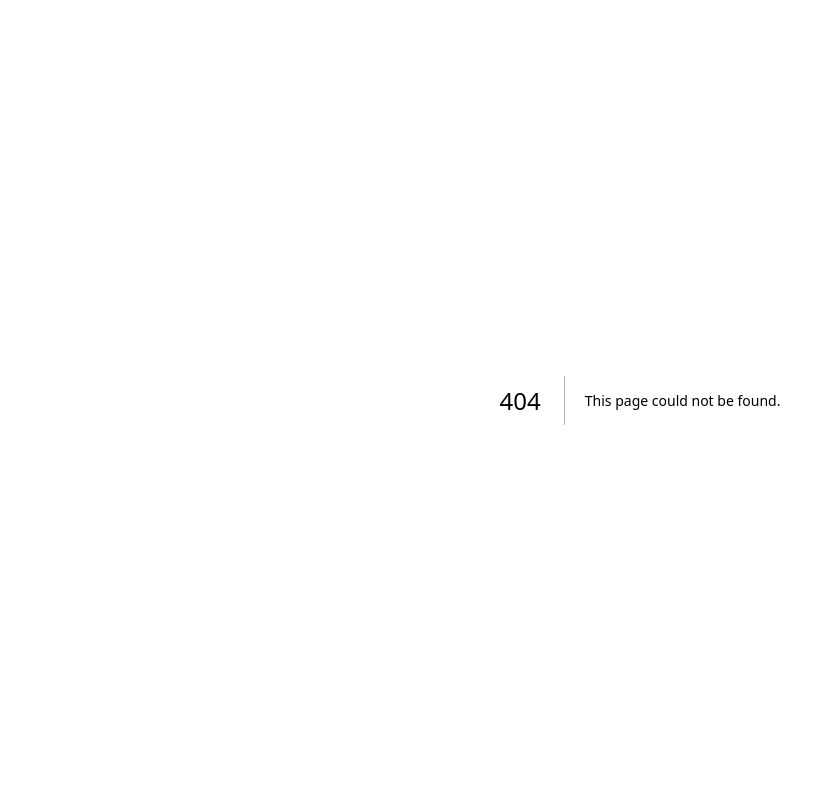
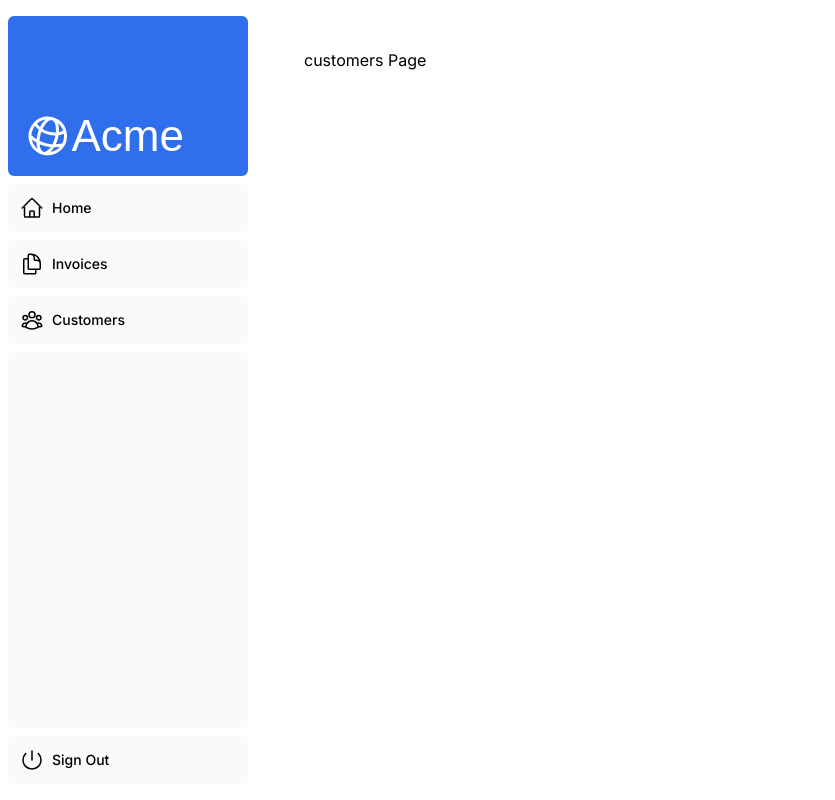
Before and after one commit to linkscope/dashboard-nextjs, a Next.js app: page /dashboard/customers in a window 1280 px wide. Before the commit this address had no page. Shown: the whole page, without its empty margins (0-835 px from the left). Built offline with nearby package versions, Linux system fonts and the light colour scheme; a web font is replaced by a local one.

Commit message:
chore: add dashboard routes

```diff
--- /dev/null
+++ b/app/dashboard/customers/page.tsx
@@ -0,0 +1,3 @@
+export default function DashboardCustomersPage() {
+  return <div>customers Page</div>;
+}
--- /dev/null
+++ b/app/dashboard/invoices/page.tsx
@@ -0,0 +1,3 @@
+export default function DashboardInvoicePage() {
+  return <div>Invoice Page</div>;
+}
--- /dev/null
+++ b/app/dashboard/layout.tsx
@@ -0,0 +1,13 @@
+import SideNav from '@/app/ui/dashboard/sidenav';
+import { PropsWithChildren } from 'react';
+
+export default function DashboardLayout({ children }: PropsWithChildren) {
+  return (
+    <div className="flex h-screen flex-col md:flex-row md:overflow-hidden">
+      <div className="w-full flex-none md:w-64">
+        <SideNav />
+      </div>
+      <div className="flex-grow p-6 md:overflow-y-auto md:p-12">{children}</div>
+    </div>
+  );
+}
--- /dev/null
+++ b/app/dashboard/page.tsx
@@ -0,0 +1,3 @@
+export default function DashboardPage() {
+  return <div>Dashboard Page</div>;
+}
```
